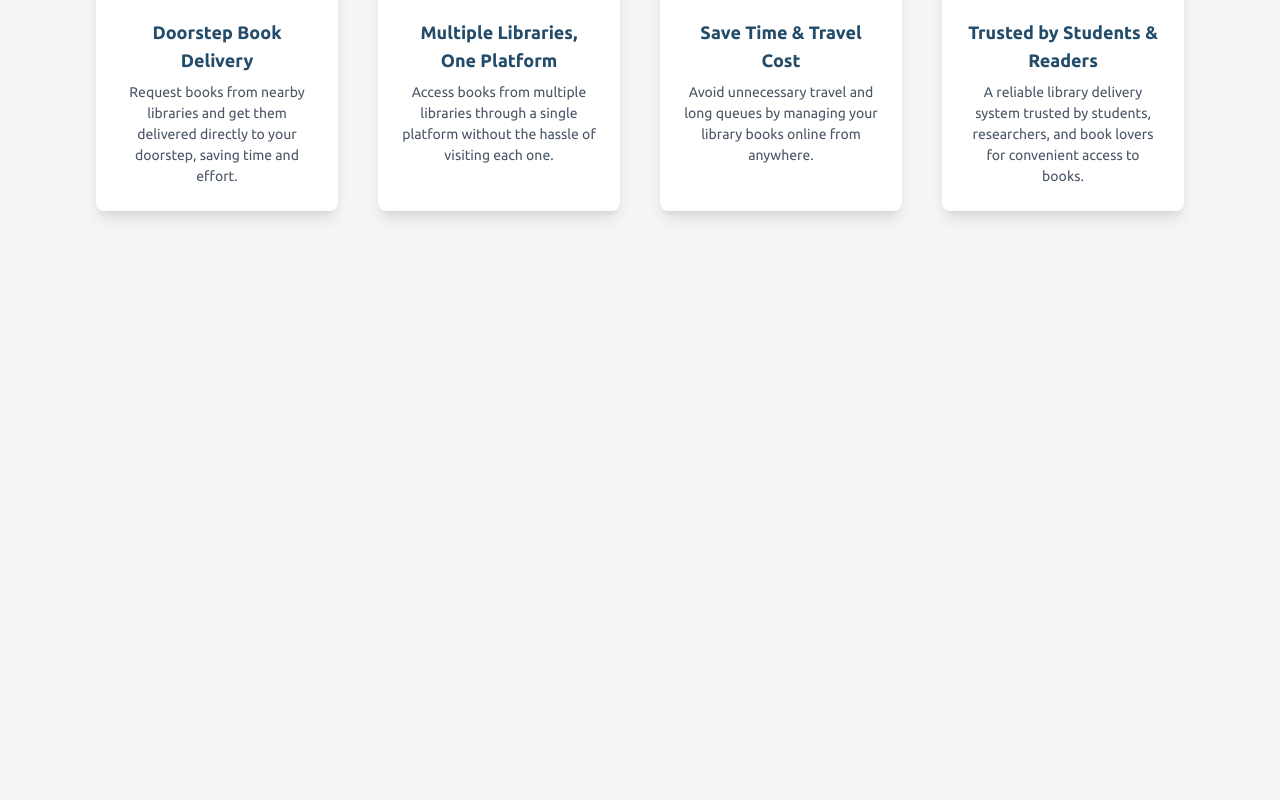
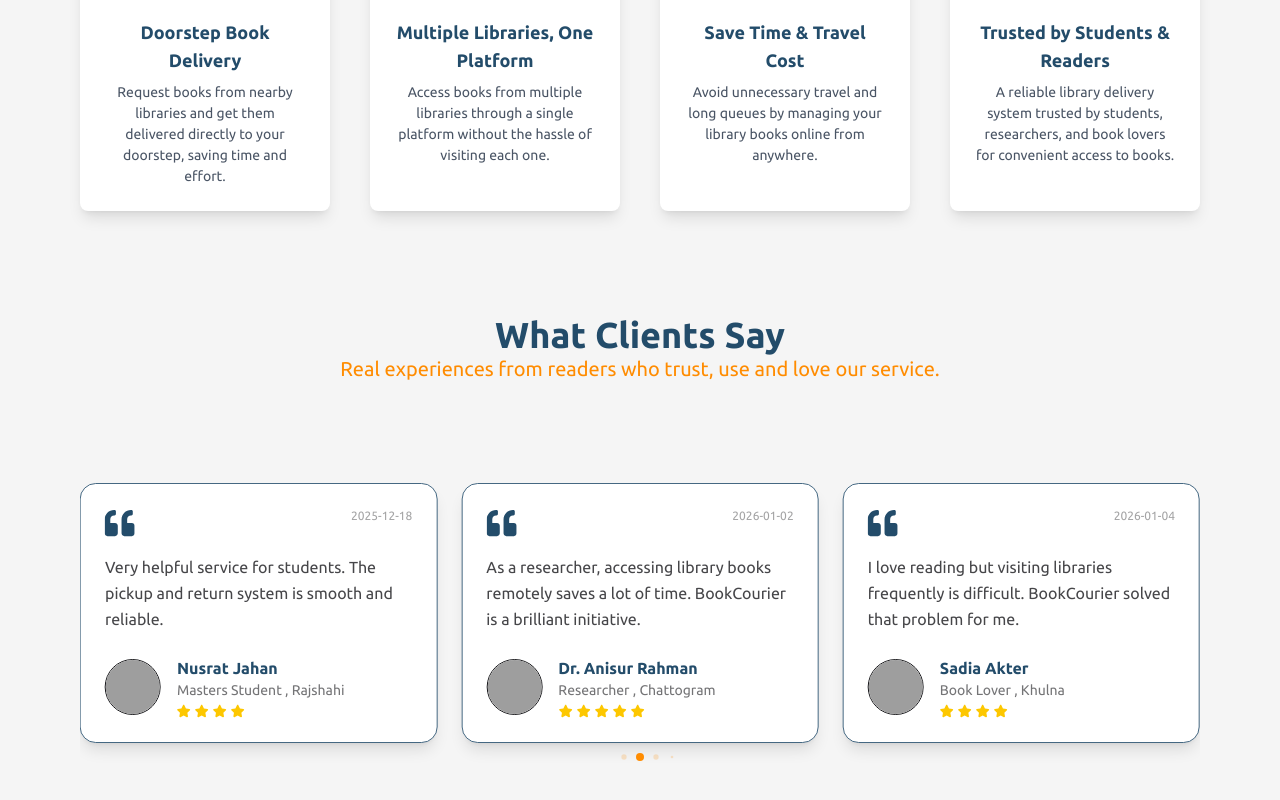
Before and after one commit to getSohelRana/book-courier-client, a React (Vite) app: page / in a window 1280 px wide. Shown: the part 2010-2810 px from the top of the page. Before the commit the page ends 2261 px from the top, so only its background shows below. Built offline with nearby package versions, Linux system fonts and the light colour scheme; grey boxes are pictures that could not be loaded.

Commit message:
reviews section design done

```diff
--- a/public/reviews.json
+++ b/public/reviews.json
@@ -5,7 +5,7 @@
     "role": "University Student",
     "city": "Dhaka",
     "rating": 5,
-    "comment": "BookCourier has made my study life much easier. I can borrow books from my nearby library without wasting time on travel.",
+    "comment": "Getting books from multiple libraries used to be a hassle. Book Courier made it incredibly simple—ordered online and received at my doorstep within a day!",
     "photo_url": "https://i.ibb.co.com/C3McPHHd/student1.jpg",
     "date": "2025-12-10"
   },
--- /dev/null
+++ b/src/components/home/reviews/Reviews.jsx
@@ -0,0 +1,95 @@
+import React, { useEffect, useState } from "react";
+import { Autoplay, Pagination } from "swiper/modules";
+import { Swiper, SwiperSlide } from "swiper/react";
+import { FaQuoteLeft, FaStar } from "react-icons/fa";
+
+// Swiper styles
+import "swiper/css";
+import "swiper/css/pagination";
+
+const Reviews = () => {
+  const [reviews, setReviews] = useState([]);
+
+  useEffect(() => {
+    fetch("/reviews.json")
+      .then((res) => res.json())
+      .then((data) => {
+        console.log(data);
+        setReviews(data);
+      });
+  }, []);
+
+  return (
+    <section className="py-16">
+      {/* Heading */}
+      <div className="text-center mb-10">
+        <h1 className="heading_title">What Clients Say</h1>
+        <p className="heading_subtitle">
+          Real experiences from readers who trust, use and love our service.
+        </p>
+      </div>
+
+      {/* Slider */}
+      <Swiper
+        pagination={{ dynamicBullets: true }}
+        autoplay={{
+          delay: 3000,
+          disableOnInteraction: false,
+          pauseOnMouseEnter: true,
+        }}
+        breakpoints={{
+          640: { slidesPerView: 1 },
+          768: { slidesPerView: 2 },
+          1024: { slidesPerView: 3 },
+        }}
+        spaceBetween={24}
+        modules={[Pagination, Autoplay]}
+        className="w-full"
+      >
+        {reviews.map((review, id) => (
+          <SwiperSlide key={id}>
+            <div className="relative bg-white rounded-2xl p-6 shadow-lg border border-base-200 flex flex-col h-full mt-15">
+              {/* Quote Icon */}
+              <FaQuoteLeft className="text-primary text-3xl mb-4" />
+
+              {/* Comment */}
+              <p className="text-base-content/80 leading-relaxed mb-6">
+                {review.comment}
+              </p>
+
+              {/* User Info */}
+              <div className="flex items-center gap-4 mt-auto">
+                <img
+                  src={review.photo_url}
+                  alt={review.name}
+                  className="w-14 h-14 rounded-full object-cover border"
+                />
+
+                <div className="">
+                  <h4 className="font-semibold text-primary">{review.name}</h4>
+                  <p className="text-sm text-base-content/60">
+                    {review.role} , {review.city}
+                  </p>
+
+                  {/* Rating */}
+                  <div className="flex items-center gap-1 mt-1">
+                    {[...Array(review.rating)].map((_, i) => (
+                      <FaStar key={i} className="text-yellow-400 text-sm" />
+                    ))}
+                  </div>
+                </div>
+              </div>
+
+              {/* Date */}
+              <span className="absolute top-6 right-6 text-xs text-base-content/40">
+                {review.date}
+              </span>
+            </div>
+          </SwiperSlide>
+        ))}
+      </Swiper>
+    </section>
+  );
+};
+
+export default Reviews;
--- a/src/components/home/whyChooseBookCourier/WhyChooseBookCourier.jsx
+++ b/src/components/home/whyChooseBookCourier/WhyChooseBookCourier.jsx
@@ -10,7 +10,7 @@ const WhyChooseBookCourier = () => {
   }, []);
 
   return (
-    <div className="px-4 py-10">
+    <div className="py-10">
       {/* Heading */}
       <div>
         <h1 className="heading_title">Why Choose Book Courier</h1>
--- a/src/pages/Home.jsx
+++ b/src/pages/Home.jsx
@@ -4,6 +4,7 @@ import Container from "../components/shared/Container";
 import Carousel from "../components/home/carousel/Carousel";
 import CoverageMap from "../components/home/coverageMap/CoverageMap";
 import WhyChoose from "../components/home/whyChooseBookCourier/WhyChooseBookCourier";
+import Reviews from "../components/home/reviews/Reviews";
 
 
 const Home = () => {
@@ -23,6 +24,8 @@ const Home = () => {
           <CoverageMap></CoverageMap>
           {/* whyChoose */}
           <WhyChoose></WhyChoose>
+          {/* reviews */}
+          <Reviews></Reviews>
         </Container>
       </main>
 
```
